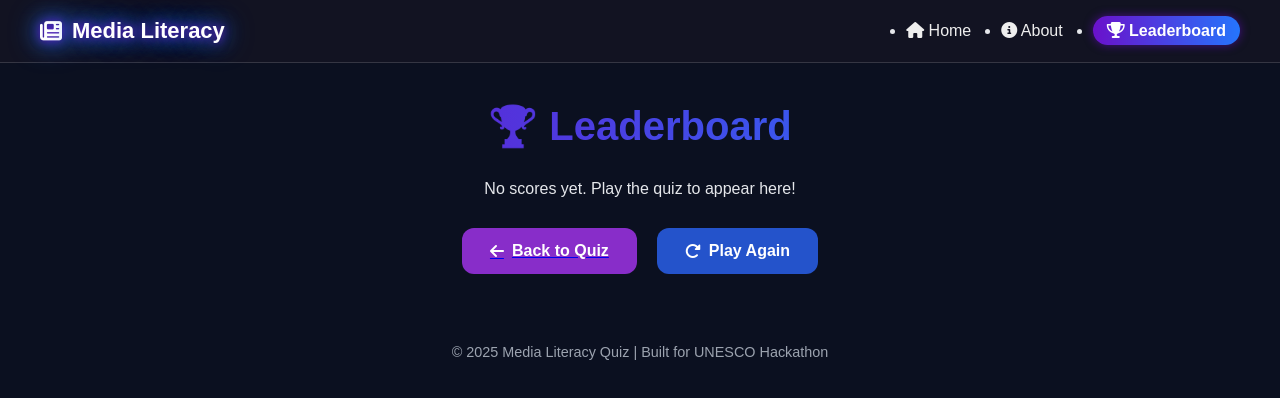
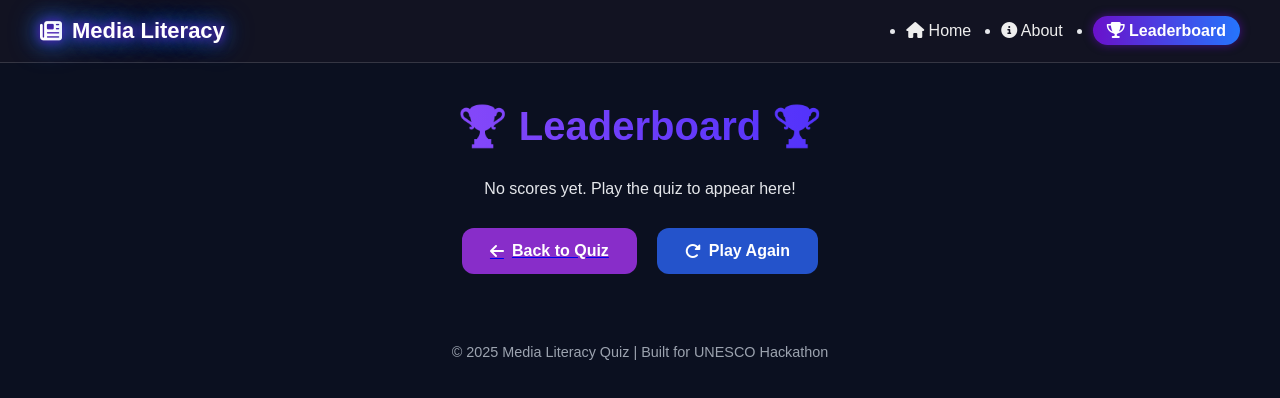
Before and after one commit to hall922/Media-Literacy-Game, a plain HTML site: page pages/leaderboard.html in a window 1280 px wide. Drawn offline with Linux system fonts and the light colour scheme.

Commit message:
minor changes

```diff
--- a/pages/leaderboard.html
+++ b/pages/leaderboard.html
@@ -25,7 +25,7 @@
     h1 {
       font-size: 2.5rem;
       margin-bottom: 1rem;
-      background: linear-gradient(90deg, #6a11cb, #2575fc);
+      background: linear-gradient(90deg, #a455f8, #3325fc);
       -webkit-background-clip: text;
       -webkit-text-fill-color: transparent;
     }
@@ -122,7 +122,7 @@
   </nav>
 
   <div class="container">
-    <h1>🏆 Leaderboard</h1>
+    <h1>🏆 Leaderboard 🏆</h1>
     <ol id="leaderboard-list"></ol>
 
     <div class="btn-container">
```
Also changed, not shown: pages/about.html (+1 -1 lines).
